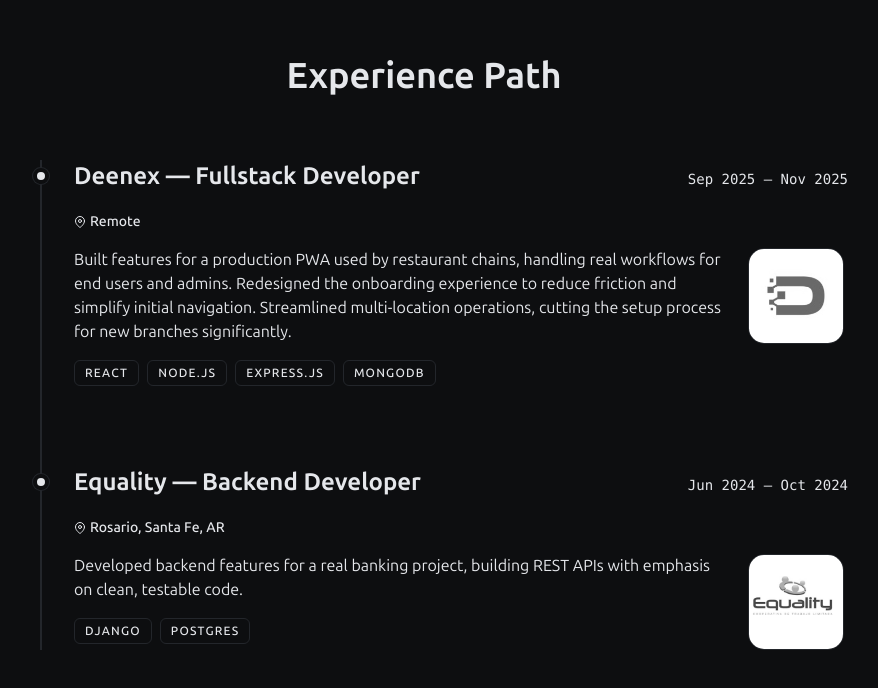
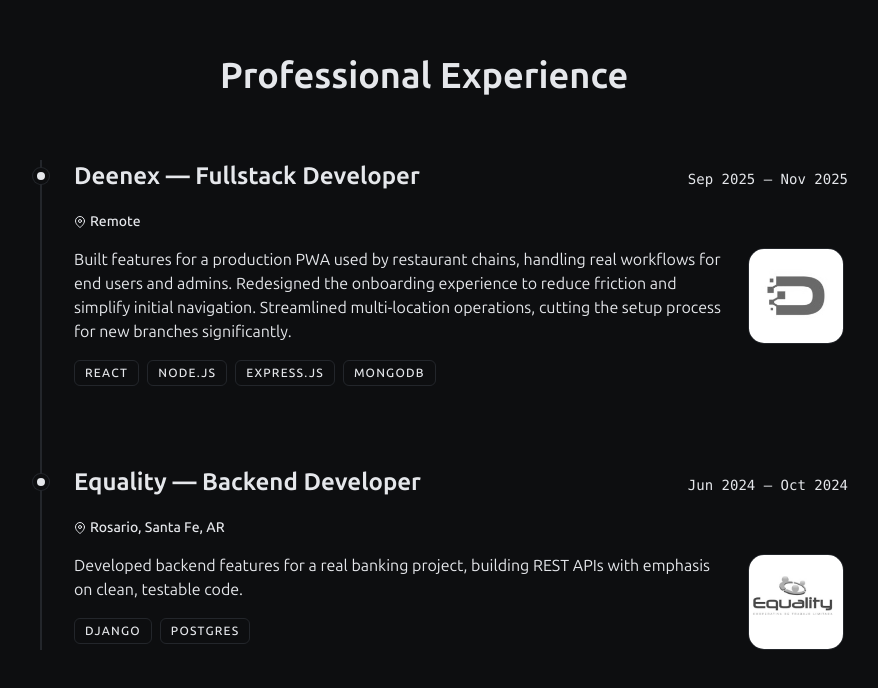
Before and after one commit to Galoberlini/personal-portfolio, a Next.js app: page /v2 in a window 1280 px wide. Shown: the part 1704-2392 px from the top of the page, without its empty margins (216-1094 px from the left). Built offline with nearby package versions, Linux system fonts and the light colour scheme.

Commit message:
Feat: V2 Experience section implemented

```diff
--- a/app/v2/components/Experience.tsx
+++ b/app/v2/components/Experience.tsx
@@ -7,7 +7,7 @@
     return (
         <section id="Experience" className="relative w-full max-w-4xl mx-auto my-24 px-6">
             <h2 className="text-3xl md:text-4xl font-bold mb-16 text-center text-[var(--text-color)]">
-                Experience Path
+                Professional Experience
             </h2>
 
             {/* Contenedor con más margen lateral en mobile para que no se pegue al borde */}
```
